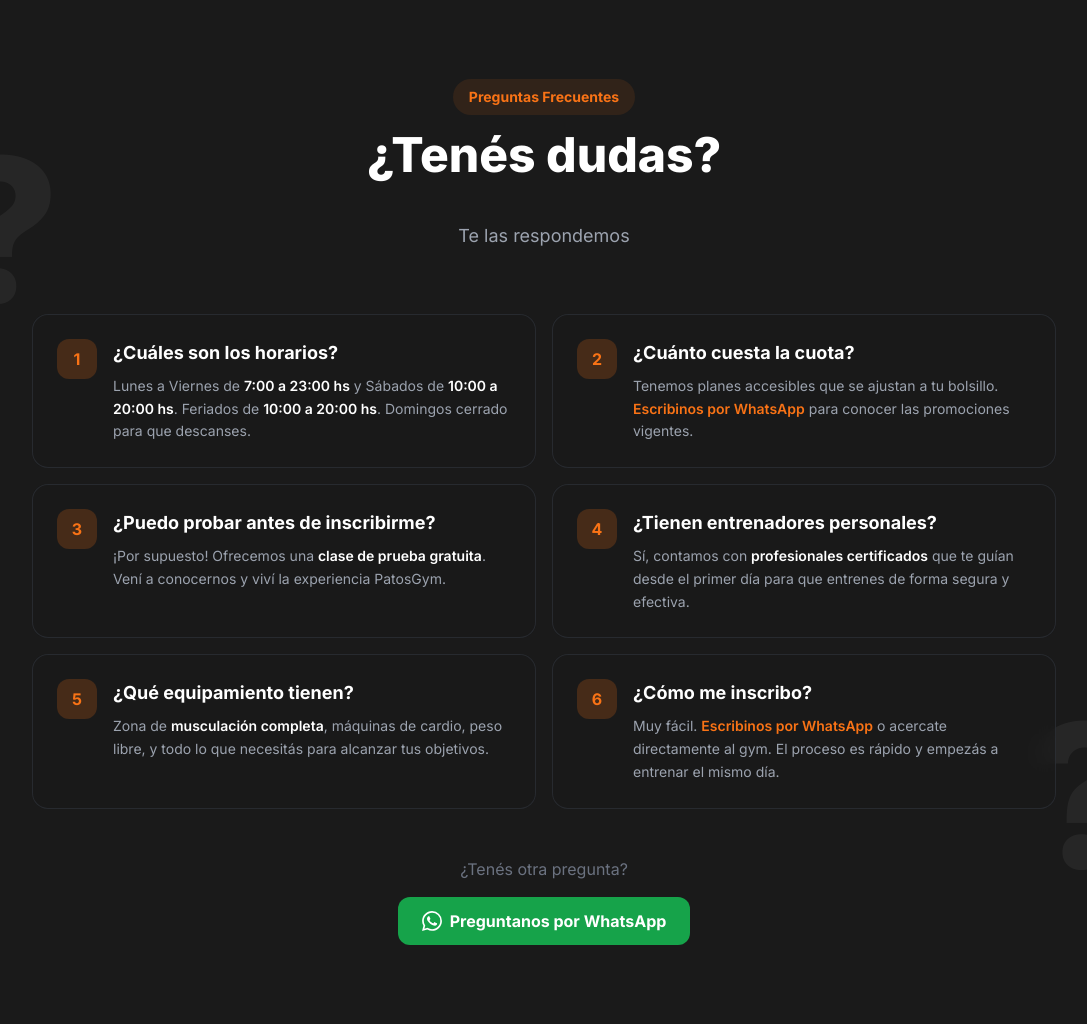
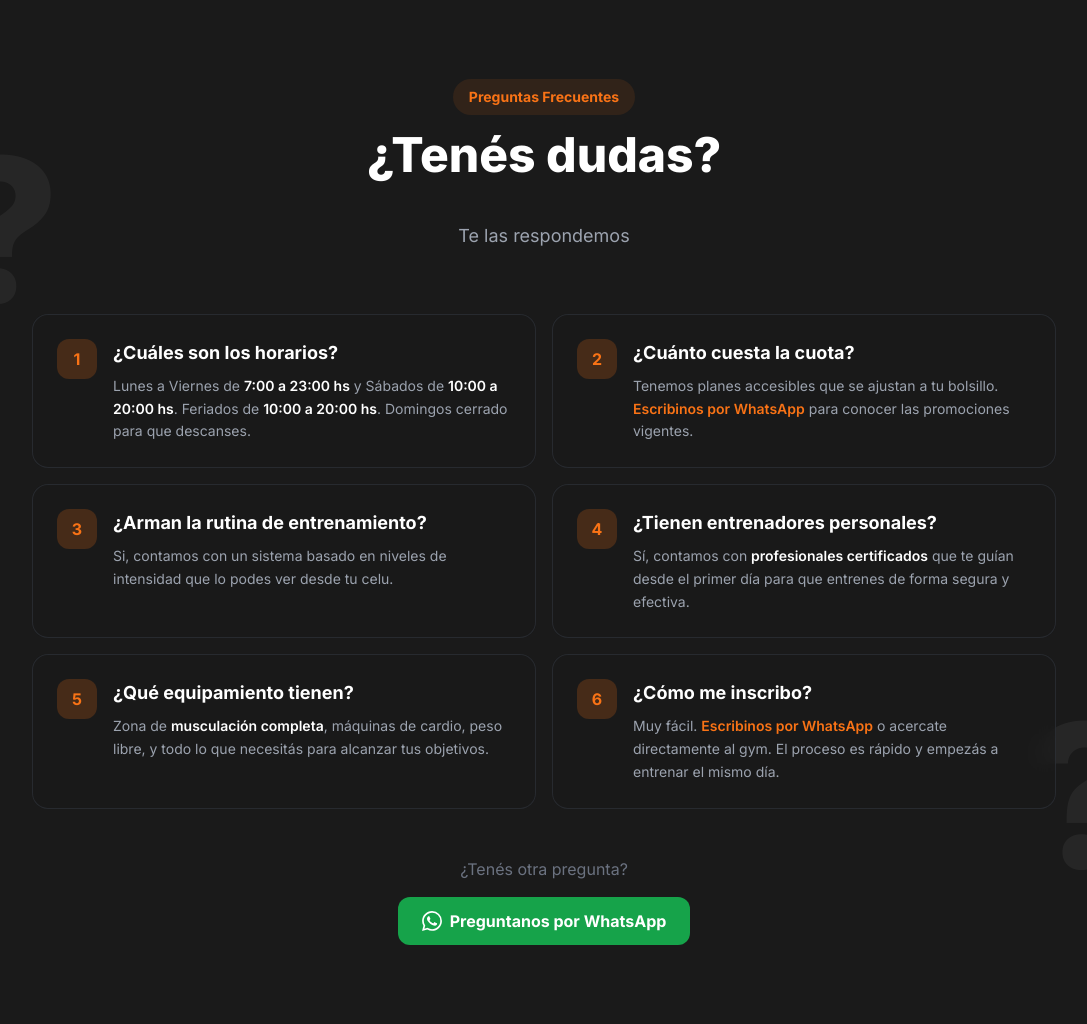
Before and after one commit to JuliV08/PatosGym, a Django app: page / in a window 1280 px wide. Shown: the part 3633-4657 px from the top of the page, without its empty margins (96-1183 px from the left). Run offline with Django 4.2, Linux system fonts and the light colour scheme; data that the repository does not hold is empty; some libraries are stand-ins or nearby versions.

Commit message:
fix: Actualizar FAQ 3 - cambiar prueba gratuita por rutina de entrenamiento

```diff
--- a/templates/landing/partials/faqs.html
+++ b/templates/landing/partials/faqs.html
@@ -67,11 +67,10 @@
                     </div>
                     <div>
                         <h3 class="text-white font-bold text-lg mb-2 group-hover:text-pg-orange transition-all">
-                            ¿Puedo probar antes de inscribirme?
+                            ¿Arman la rutina de entrenamiento?
                         </h3>
                         <p class="text-gray-400 text-sm leading-relaxed">
-                            ¡Por supuesto! Ofrecemos una <span class="text-white font-semibold">clase de prueba gratuita</span>.
-                            Vení a conocernos y viví la experiencia PatosGym.
+                            Si, contamos con un sistema basado en niveles de intensidad que lo podes ver desde tu celu.
                         </p>
                     </div>
                 </div>
```
